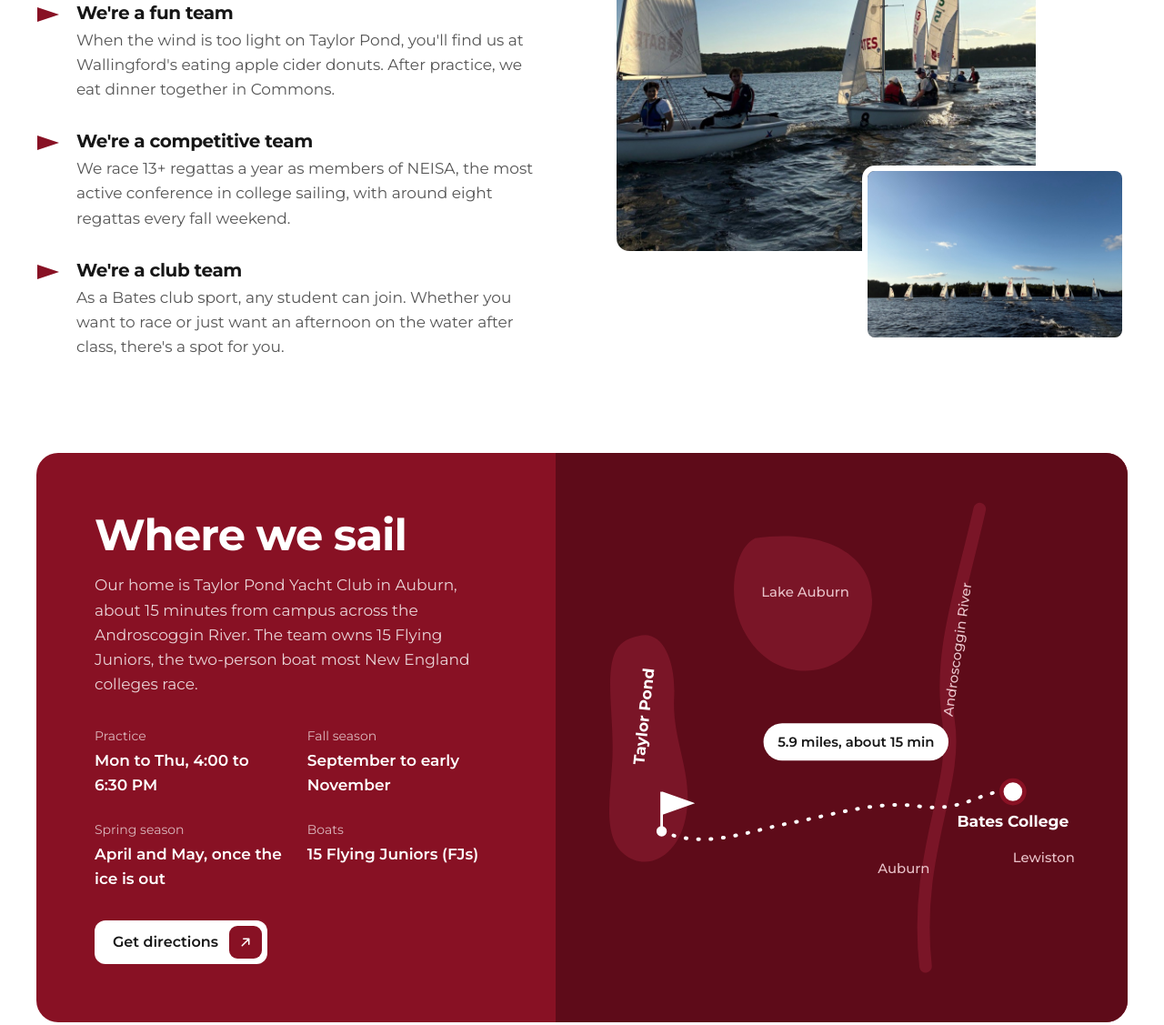
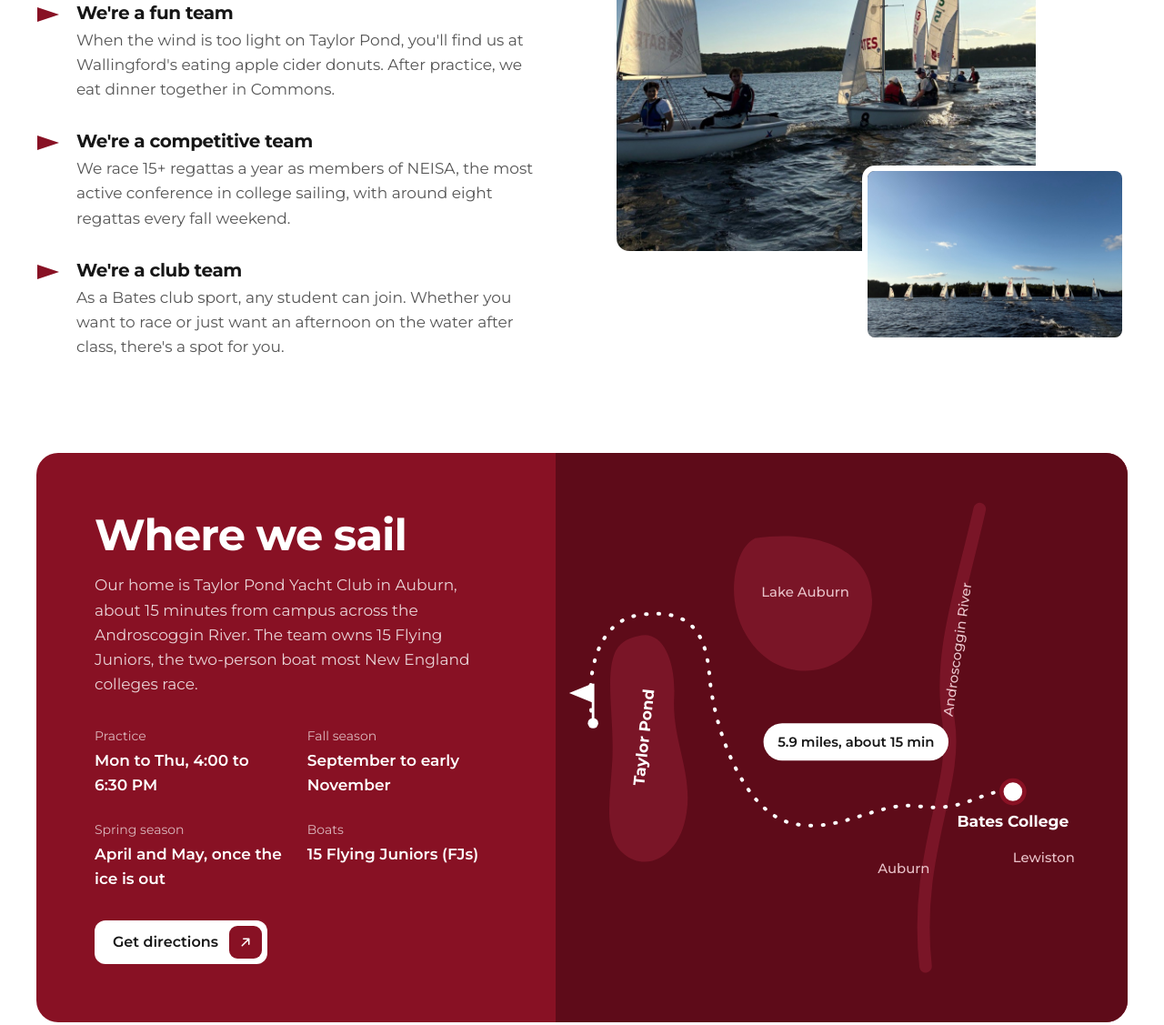
Before and after one commit to btaylor2-hue/bates-sailing, a plain HTML site: page index.html in a window 1280 px wide. Shown: the part 1233-2360 px from the top of the page at 91% size. Drawn offline with Linux system fonts and the light colour scheme.

Commit message:
Regattas back to 15+; map route goes over the top of Taylor Pond to the middle of its west shore
Co-Authored-By: Claude Opus 5.5 <noreply@anthropic.com>

```diff
--- a/index.html
+++ b/index.html
@@ -86,7 +86,7 @@
     <dl class="hero-stats">
       <div><dt>Sailors on the team</dt><dd>50<small>+</small></dd></div>
       <div><dt>Flying Juniors</dt><dd>15</dd></div>
-      <div><dt>Regattas a year</dt><dd>13<small>+</small></dd></div>
+      <div><dt>Regattas a year</dt><dd>15<small>+</small></dd></div>
       <div><dt>From campus</dt><dd>15<small>min</small></dd></div>
     </dl>
   </section>
@@ -110,7 +110,7 @@
               <svg class="pennant-mark" aria-hidden="true"><use href="#i-pennant"/></svg>
               <div>
                 <h3>We're a competitive team</h3>
-                <p>We race 13+ regattas a year as members of NEISA, the most active conference in college sailing, with around eight regattas every fall weekend.</p>
+                <p>We race 15+ regattas a year as members of NEISA, the most active conference in college sailing, with around eight regattas every fall weekend.</p>
               </div>
             </li>
             <li>
@@ -159,16 +159,16 @@
               <text x="380" y="340">Auburn</text>
               <text x="510" y="330">Lewiston</text>
             </g>
-            <path d="M172 300C214 318 254 300 296 292S380 270 420 276 480 262 499 262" fill="none" stroke="#fff" stroke-width="3.5" stroke-linecap="round" stroke-dasharray="1 11"/>
+            <path d="M106 196C98 154 108 98 150 92S214 100 218 150 250 280 296 292 380 270 420 276 480 262 499 262" fill="none" stroke="#fff" stroke-width="3.5" stroke-linecap="round" stroke-dasharray="1 11"/>
             <g>
               <circle cx="510" cy="262" r="11" fill="#fff" stroke="#881124" stroke-width="4"/>
               <text x="510" y="296" text-anchor="middle" font-family="Montserrat, sans-serif" font-size="15" font-weight="700" fill="#fff">Bates College</text>
             </g>
             <g>
-              <line x1="172" y1="300" x2="172" y2="262" stroke="#fff" stroke-width="2.5"/>
-              <path d="M173 262 204 273 173 284Z" fill="#fff"/>
-              <circle cx="172" cy="300" r="5" fill="#fff"/>
-              <text x="160" y="190" text-anchor="middle" font-family="Montserrat, sans-serif" font-size="15" font-weight="700" fill="#fff" transform="rotate(-84 160 190)">Taylor Pond</text>
+              <line x1="106" y1="196" x2="106" y2="158" stroke="#fff" stroke-width="2.5"/>
+              <path d="M105 158 83 167 105 176Z" fill="#fff"/>
+              <circle cx="106" cy="196" r="5" fill="#fff"/>
+              <text x="160" y="210" text-anchor="middle" font-family="Montserrat, sans-serif" font-size="15" font-weight="700" fill="#fff" transform="rotate(-84 160 210)">Taylor Pond</text>
             </g>
             <g transform="translate(270 196)">
               <rect width="178" height="36" rx="18" fill="#fff"/>
```
